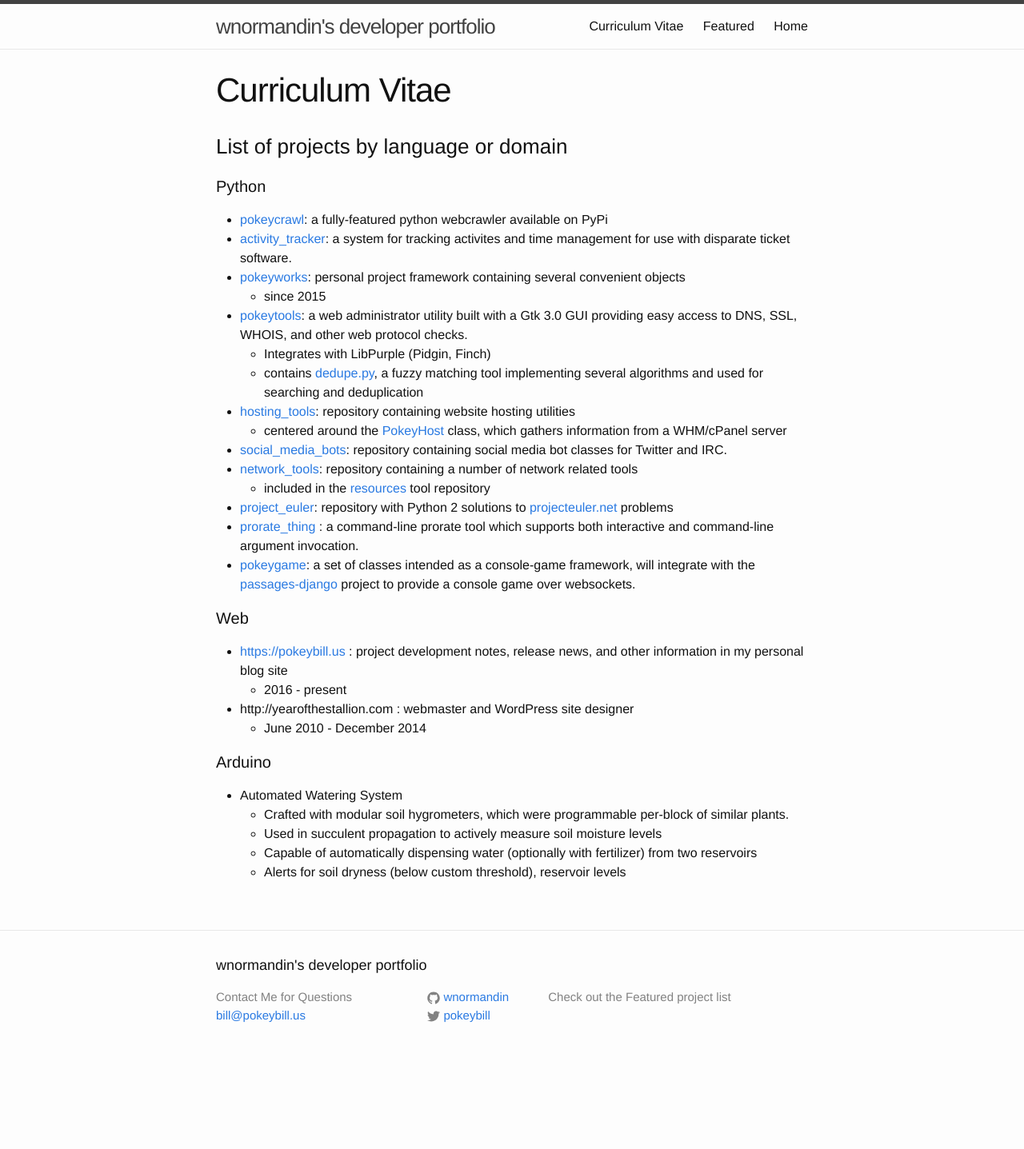
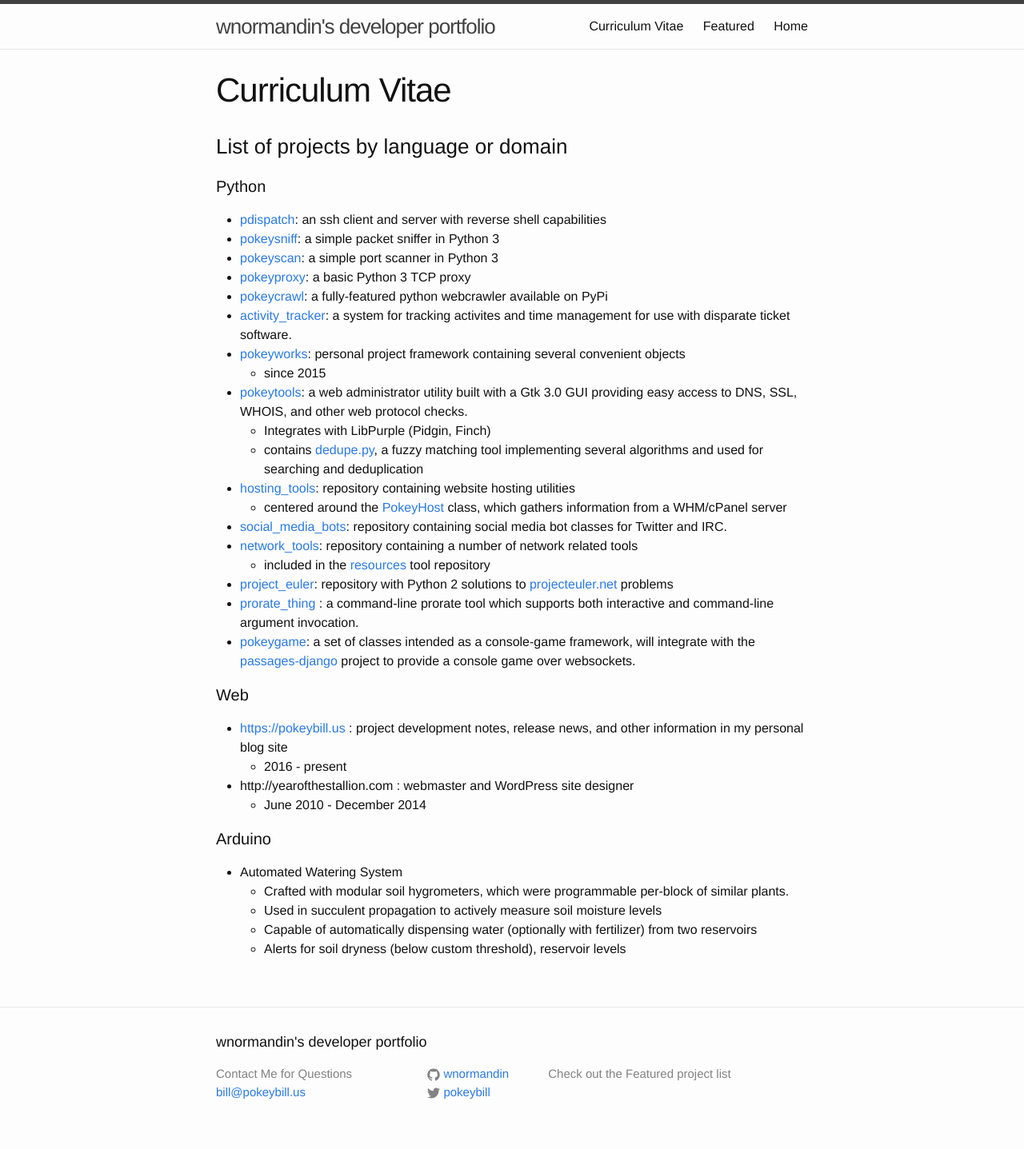
Before and after one commit to wnormandin/wnormandin.github.io, a Jekyll site: the page built from _pages/cv.md, in a window 1280 px wide. Shown: the whole page at 80% size. Built offline with Jekyll 4.4.1, drawn with Linux system fonts in a browser that asks for light colours; before the commit the page ends 1341 px from its top, so only the background shows below that.

Commit message:
Update cv.md

```diff
--- a/_pages/cv.md
+++ b/_pages/cv.md
@@ -7,6 +7,10 @@ description: List of developer work by language or domain
 ### List of projects by language or domain
 
 #### Python
+  - [pdispatch](https://github.com/wnormandin/pdispatch): an ssh client and server with reverse shell capabilities
+  - [pokeysniff](https://github.com/wnormandin/pokeysniff): a simple packet sniffer in Python 3
+  - [pokeyscan](https://github.com/wnormandin/pokeyscan): a simple port scanner in Python 3
+  - [pokeyproxy](https://github.com/wnormandin/pokeyproxy): a basic Python 3 TCP proxy
   - [pokeycrawl](https://github.com/wnormandin/pokeycrawl "pokeycrawl"): a fully-featured python webcrawler available on PyPi
   - [activity_tracker](https://github.com/wnormandin/activity_tracker "activity_tracker"): a system for tracking activites and time management for use with disparate ticket software.
   - [pokeyworks](https://github.com/wnormandin/pokeyworks "pokeyworks"): personal project framework containing several convenient objects
```
